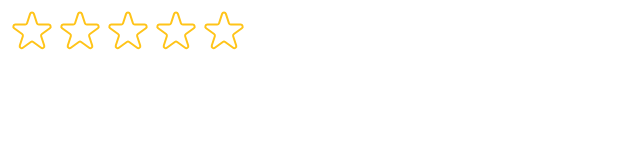
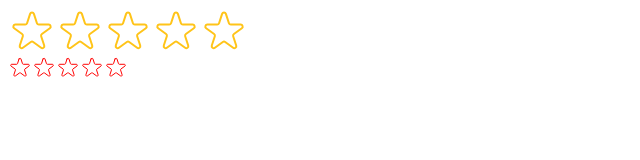
Before and after one commit to ainunnfh/07-usepopcorn, a React (Create React App) app: page / in a window 1280 px wide. Shown: the top 160 px of the page, without its empty margins (0-640 px from the left). Built offline with nearby package versions, Linux system fonts and the light colour scheme.

Commit message:
🆙update (index): passing some props

```diff
--- a/src/index.js
+++ b/src/index.js
@@ -8,6 +8,7 @@
 root.render(
   <React.StrictMode>
     {/* <App /> */}
-    <StarRating maxRating={5} />
+    <StarRating maxRating={5} messages={["Terrible", "Bad", "Okay", "Good", "Amazing"]}/>
+    <StarRating color="red" size="24"/>
   </React.StrictMode>
 );
```
